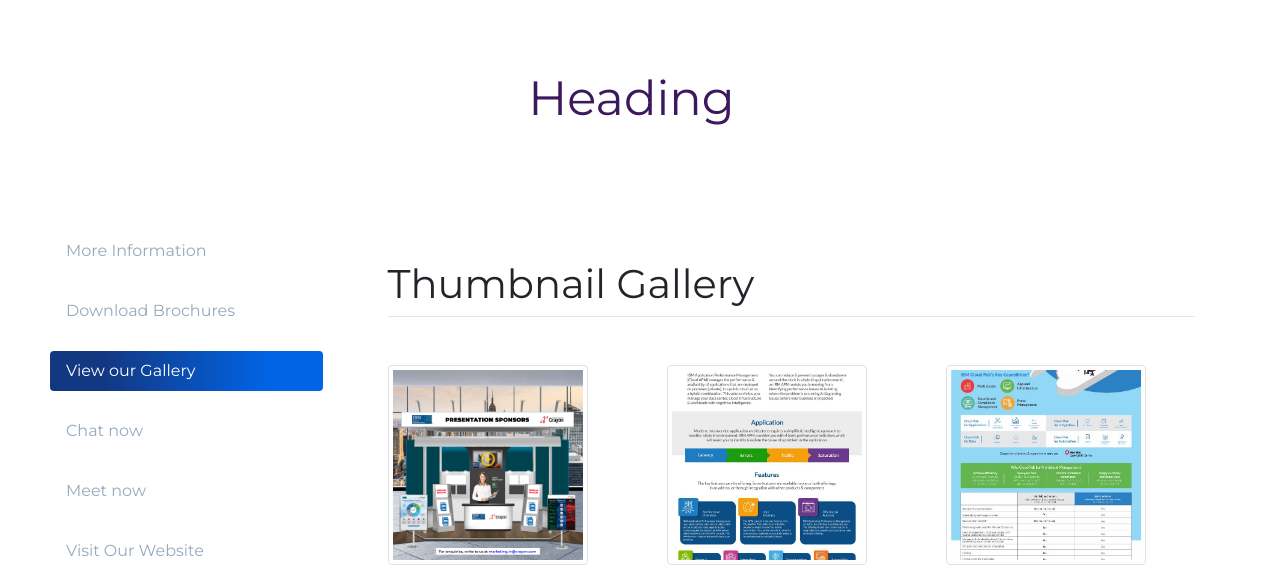
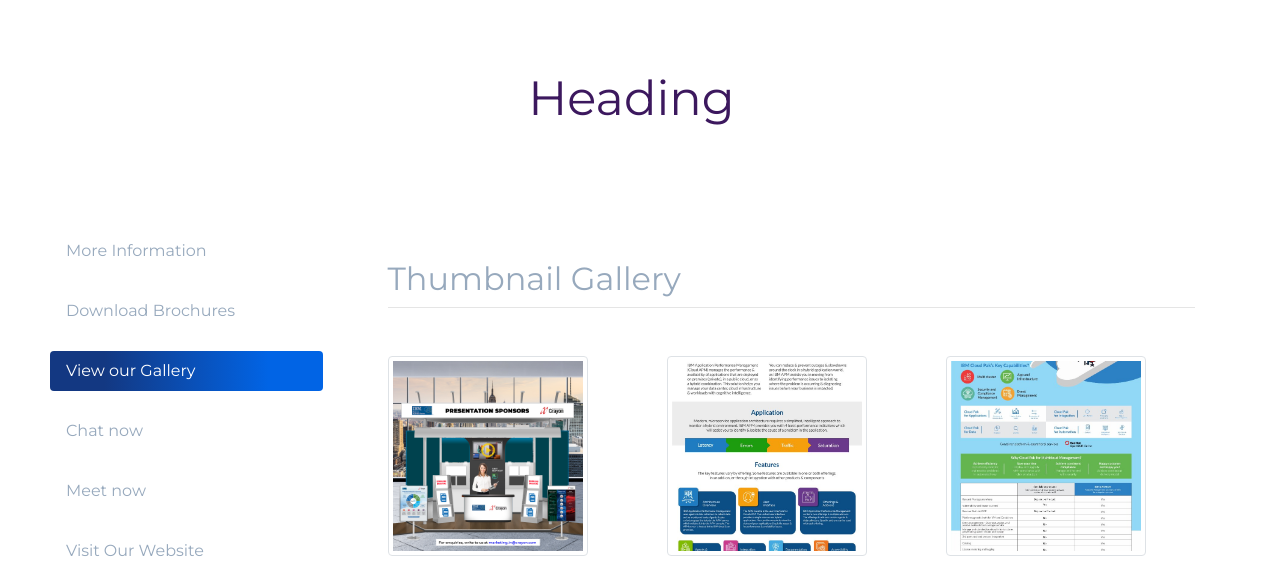
Before and after one commit to madhu1803/manav_rachna, a plain HTML site: page index.html in a window 1280 px wide. Both pictures are taken after a click on the tab "View our Gallery". Shown: the top 567 px of the page. Drawn offline with nearby package versions, Linux system fonts and the light colour scheme.

Commit message:
image gallery font changed

```diff
--- a/index.html
+++ b/index.html
@@ -88,8 +88,8 @@
                             <div class="content">
                                 <!-- image gallery -->
                                 <div class="container image-gallery-container">
-                                    <h1 class="font-weight-light text-center text-lg-left mt-4 mb-0">Thumbnail Gallery
-                                    </h1>
+                                    <h2 class="font-weight-light text-center text-lg-left mt-4 mb-0">Thumbnail Gallery
+                                    </h2>
                                     <hr class="mt-2 mb-5">
                                     <div class="row text-center text-lg-left">
                                         <div class="col-12 col-sm-12 col-md-6 col-lg-4">
```
